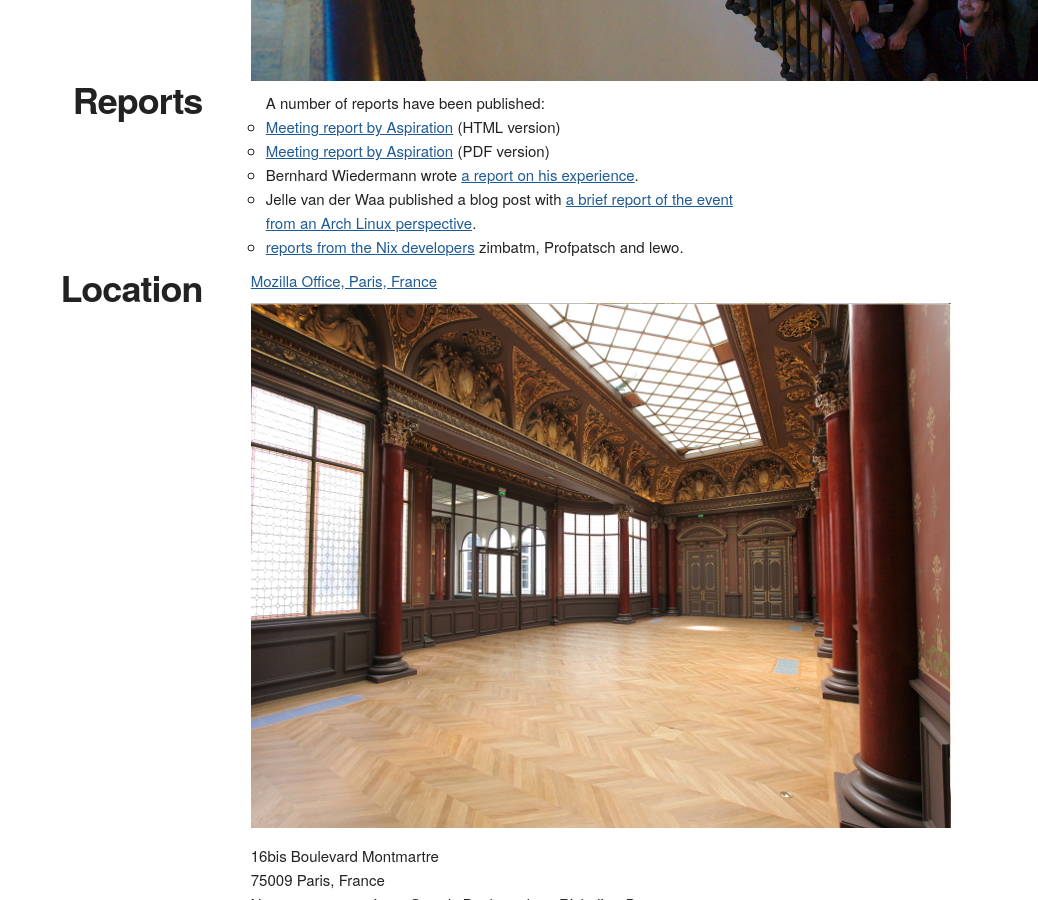
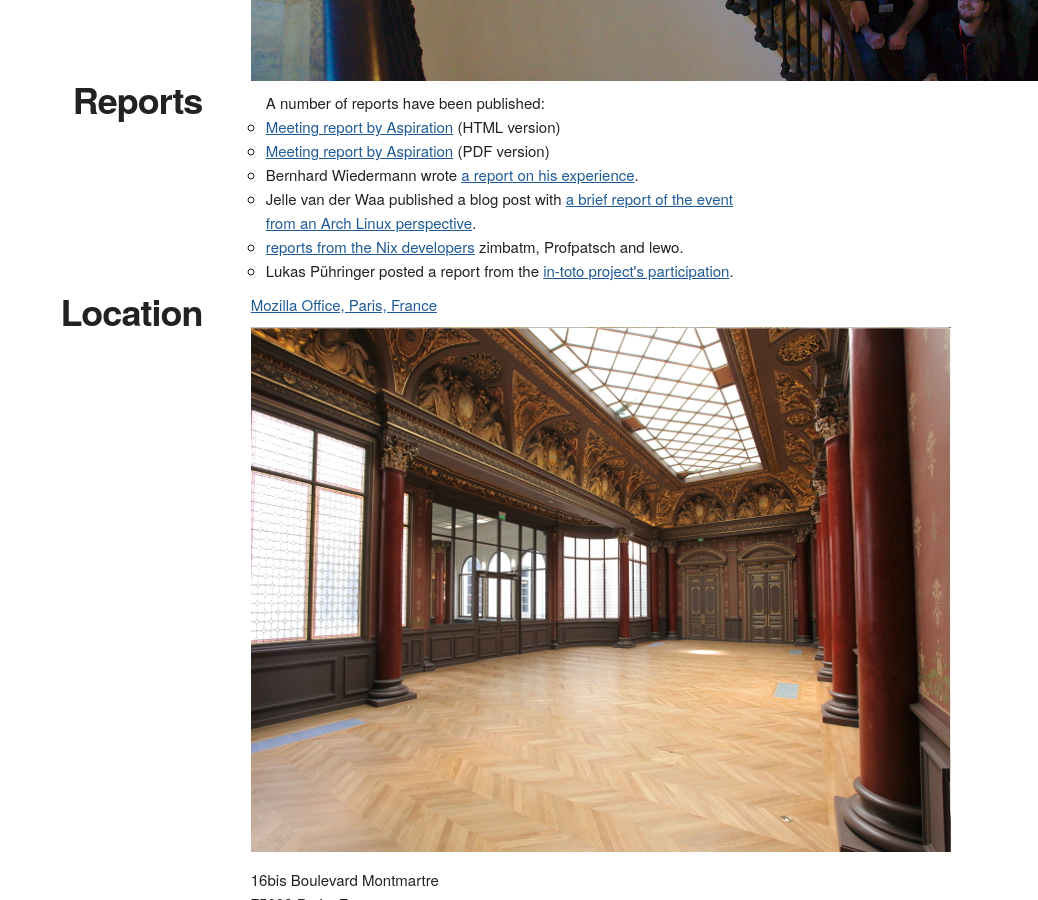
Before and after one commit to prototypefund/reproducible-website, a Jekyll site: the page built from _events/paris2018/index.html, in a window 1280 px wide and 900 px high, scrolled down 1435 px. Shown: the whole window, without its empty margins (242-1280 px from the left). Built offline with Jekyll 4.4.1, drawn with Linux system fonts in a browser that asks for light colours; some web fonts are replaced.

Commit message:
Paris 2018: link to Lukas's report
Signed-off-by: Holger Levsen <holger@layer-acht.org>

```diff
--- a/_events/paris2018/index.html
+++ b/_events/paris2018/index.html
@@ -66,6 +66,7 @@ event_summary: A three-day workshop to continue and grow the Reproducible Builds
       <li>Bernhard Wiedermann wrote <a href="https://lizards.opensuse.org/2018/12/17/report-from-the-reproducible-builds-summit-2018/">a report on his experience</a>.</li>
       <li>Jelle van der Waa published a blog post with <a href="https://vdwaa.nl/arch-reproducible-build-summit-18.html#arch-reproducible-build-summit-18">a brief report of the event from an Arch Linux perspective</a>.</li>
       <li><a href="https://discourse.nixos.org/t/reproducible-builds-summit-report/1683/2">reports from the Nix developers</a> zimbatm, Profpatsch and lewo.</a></li>
+      <li>Lukas Pühringer posted a report from the <a href="https://ssl.engineering.nyu.edu/blog/2019-01-18-in-toto-paris">in-toto project's participation</a>.</li>
     </ul>
     </p>
  </div>
```
